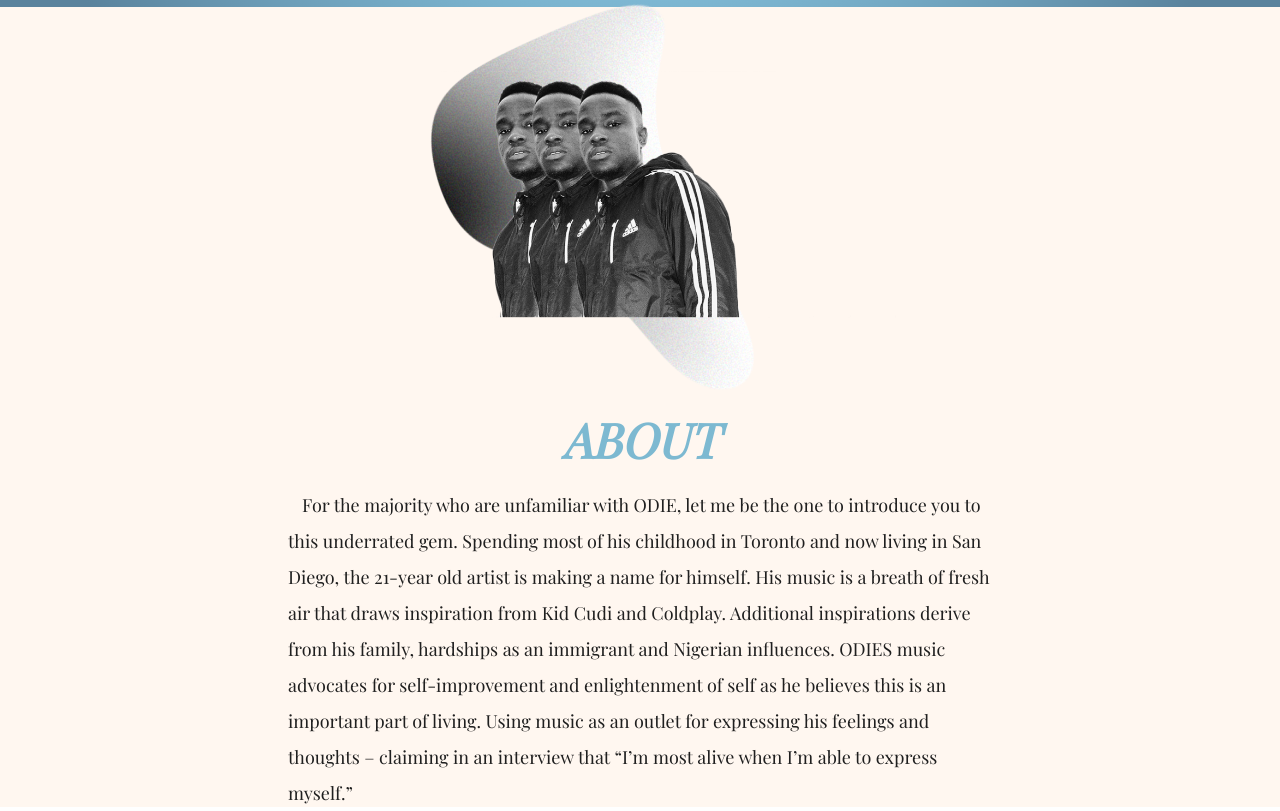
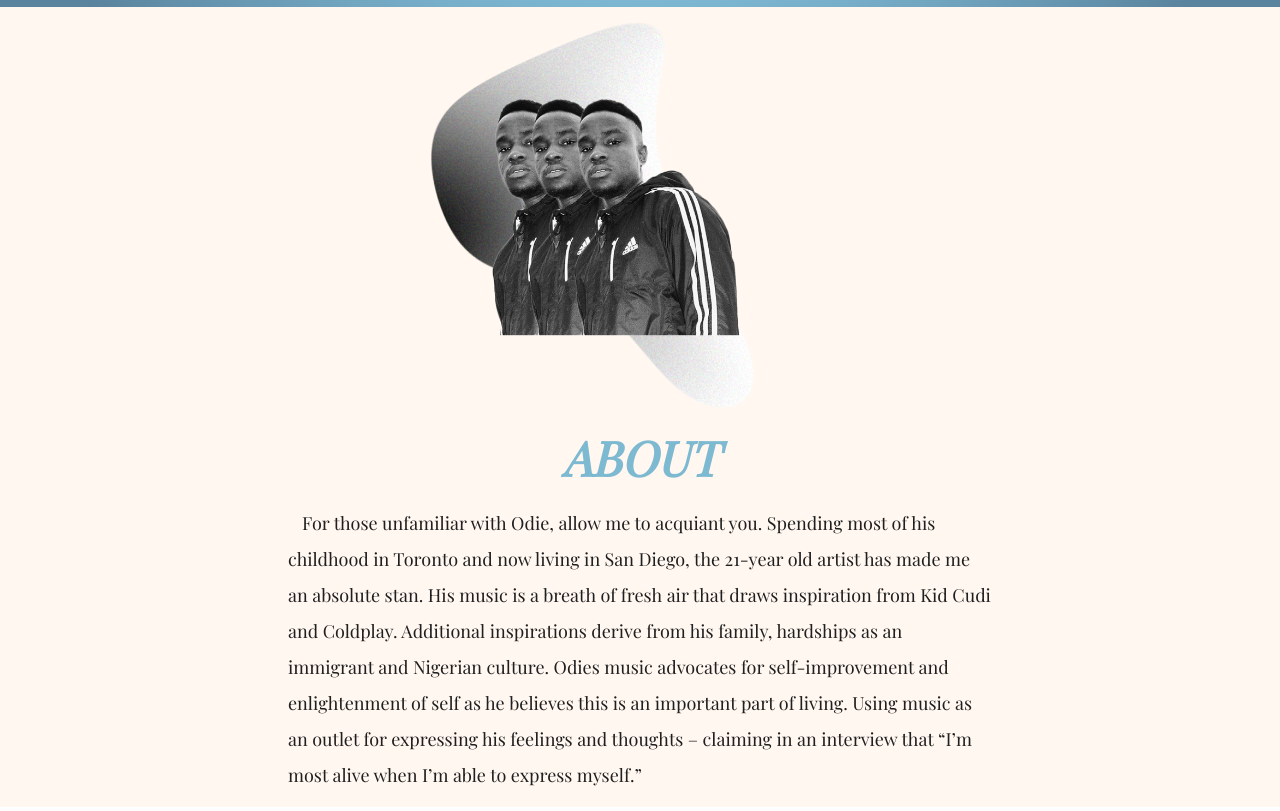
Before and after one commit to natearriola/odie, a plain HTML site: page index.html in a window 1280 px wide. Shown: the part 793-1604 px from the top of the page. Drawn offline with nearby package versions, Linux system fonts and the light colour scheme; a web font is replaced by a local one.

Commit message:
Update index.html

```diff
--- a/index.html
+++ b/index.html
@@ -55,13 +55,12 @@
         <article class="about-content">
           <h1>About</h1>
           <p>
-            For the majority who are unfamiliar with ODIE, let me be the one to
-            introduce you to this underrated gem. Spending most of his childhood
-            in Toronto and now living in San Diego, the 21-year old artist is
-            making a name for himself. His music is a breath of fresh air that
+            For those unfamiliar with Odie, allow me to acquiant you. Spending most of his
+            childhood in Toronto and now living in San Diego, the 21-year old artist has made me an
+            absolute stan. His music is a breath of fresh air that
             draws inspiration from Kid Cudi and Coldplay. Additional
             inspirations derive from his family, hardships as an immigrant and
-            Nigerian influences. ODIES music advocates for self-improvement and
+            Nigerian culture. Odies music advocates for self-improvement and
             enlightenment of self as he believes this is an important part of
             living. Using music as an outlet for expressing his feelings and
             thoughts – claiming in an interview that “I’m most alive when I’m
```
